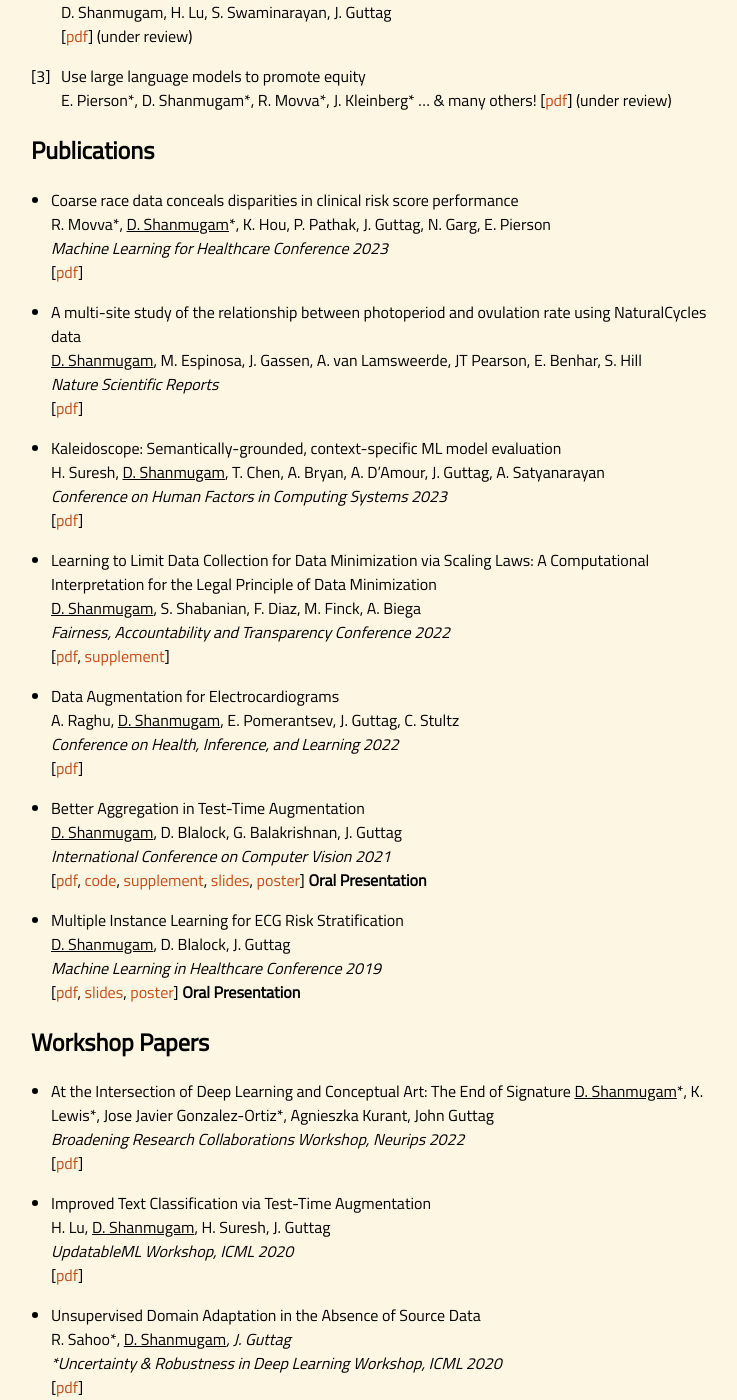
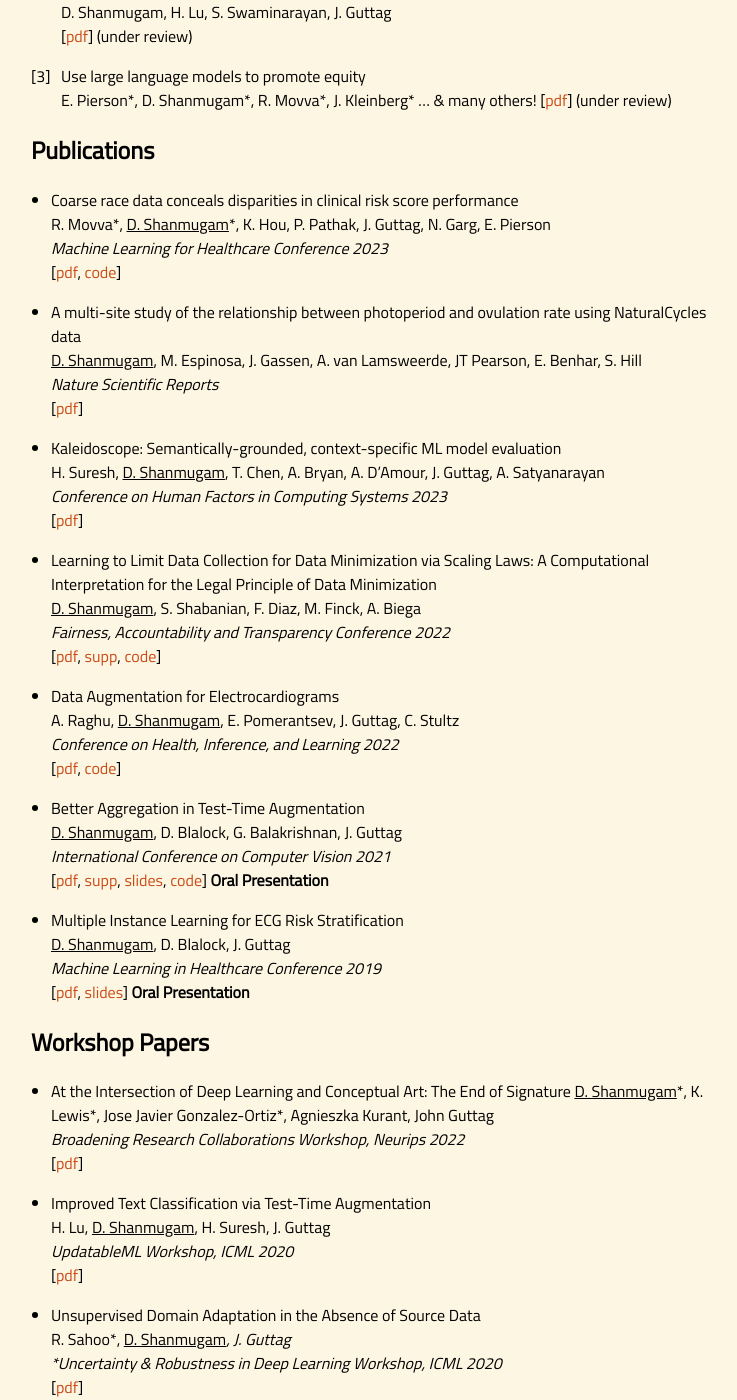
Before and after one commit to dmshanmugam/dmshanmugam.github.io, a Jekyll site: the page built from publications.md, in a window 1280 px wide and 1400 px high, scrolled down 471 px. Shown: the whole window, without its empty margins (259-996 px from the left). Built offline with Jekyll 4.4.1, drawn with Linux system fonts in a browser that asks for light colours.

Commit message:
adding code links removing posters

```diff
--- a/publications.md
+++ b/publications.md
@@ -21,7 +21,7 @@ E. Pierson\*, D. Shanmugam\*, R. Movva\*, J. Kleinberg\* ... & many others!
 - Coarse race data conceals disparities in clinical risk score performance \\
 R. Movva\*, <u>D. Shanmugam</u>\*, K. Hou, P. Pathak, J. Guttag, N. Garg, E. Pierson \\
 *Machine Learning for Healthcare Conference 2023* \\
-[[pdf](https://arxiv.org/abs/2304.09270)]
+[[pdf](https://arxiv.org/abs/2304.09270), [code](https://github.com/rmovva/granular-race-disparities_mlhc23)]
 
 - A multi-site study of the relationship between photoperiod and ovulation rate using NaturalCycles data \\
 <u>D. Shanmugam</u>, M. Espinosa, J. Gassen, A. van Lamsweerde, JT Pearson, E. Benhar, S. Hill \\
@@ -36,22 +36,23 @@ H. Suresh, <u>D. Shanmugam</u>, T. Chen, A. Bryan, A. D'Amour, J. Guttag, A. Sat
 - Learning to Limit Data Collection for Data Minimization via Scaling Laws: A Computational Interpretation for the Legal Principle  of Data Minimization\\
 <u>D. Shanmugam</u>, S. Shabanian, F. Diaz, M. Finck, A. Biega \\
 *Fairness, Accountability and Transparency Conference 2022* \\
-[[pdf](pdfs/facct_2022_lldc.pdf), [supplement](pdfs/facct_2022_lldc_supp.pdf)]
+[[pdf](pdfs/facct_2022_lldc.pdf), [supp](pdfs/facct_2022_lldc_supp.pdf), [code](https://github.com/divyashan/learning_to_limit)]
 
 - Data Augmentation for Electrocardiograms  \\
 A. Raghu, <u>D. Shanmugam</u>, E. Pomerantsev, J. Guttag, C. Stultz \\
 *Conference on Health, Inference, and Learning 2022* \\
-[[pdf](https://arxiv.org/abs/2204.04360)]
+[[pdf](https://arxiv.org/abs/2204.04360), [code](https://github.com/aniruddhraghu/ecg_aug)]
 
 - Better Aggregation in Test-Time Augmentation \\
 <u>D. Shanmugam</u>, D. Blalock, G. Balakrishnan, J. Guttag \\
 *International Conference on Computer Vision 2021* \\
-[[pdf](pdfs/tta_iccv_2021.pdf), [code](https://github.com/divyashan/test-time-augmentation), [supplement](pdfs/2021_ICCV_TTA_supplement.pdf), [slides](pdfs/tta_iccv_slides.pdf), [poster](pdfs/tta_iccv_poster.pdf)] **Oral Presentation**
+[[pdf](pdfs/tta_iccv_2021.pdf), [supp](pdfs/2021_ICCV_TTA_supplement.pdf), [slides](pdfs/tta_iccv_slides.pdf), [code](https://github.com/divyashan/test-time-augmentation)] **Oral Presentation**
 
 - Multiple Instance Learning for ECG Risk Stratification \\
 <u>D. Shanmugam</u>, D. Blalock, J. Guttag \\
 *Machine Learning in Healthcare Conference 2019* \\
-[[pdf](pdfs/ecg_mlhc_2019.pdf), [slides](pdfs/ecg_mlhc_slides.pdf), [poster](pdfs/ecg_mlhc_poster.pdf)] **Oral Presentation**
+[[pdf](pdfs/ecg_mlhc_2019.pdf), [slides](pdfs/ecg_mlhc_slides.pdf)] **Oral Presentation**
+
 
 ## Workshop Papers
 
@@ -74,12 +75,12 @@ R. Sahoo\*, <u>D. Shanmugam</u>*, J. Guttag \\
 - Automated Image Segmentation of Liver Stage Malaria Infection \\
 AP. Soleimany, H. Suresh, JJG. Ortiz, <u>D. Shanmugam</u>, N. Gural, J. Guttag, SN. Bhatia \\
 *Computational Biology Workshop ICML 2019* \\
-[[pdf](pdfs/icml_workshop_2019.pdf), [poster](pdfs/icml_2019_poster.pdf)]
+[[pdf](pdfs/icml_workshop_2019.pdf)]
 
 - A Convolutional Approach to Multivariate Time Series Comparison \\
 <u>D. Shanmugam</u>, D. Blalock, J. Guttag: Jiffy \\
 *Women in Machine Learning Workshop 2017* \\
-[[pdf](pdfs/jiffy.pdf), [poster](pdfs/jiffy_wiml_poster.pdf)]
+[[pdf](pdfs/jiffy.pdf)]
 
 - Disparities in the performance of Natural Language Processing Tools \\
 H. Suresh, <u>D. Shanmugam</u>\\
```
